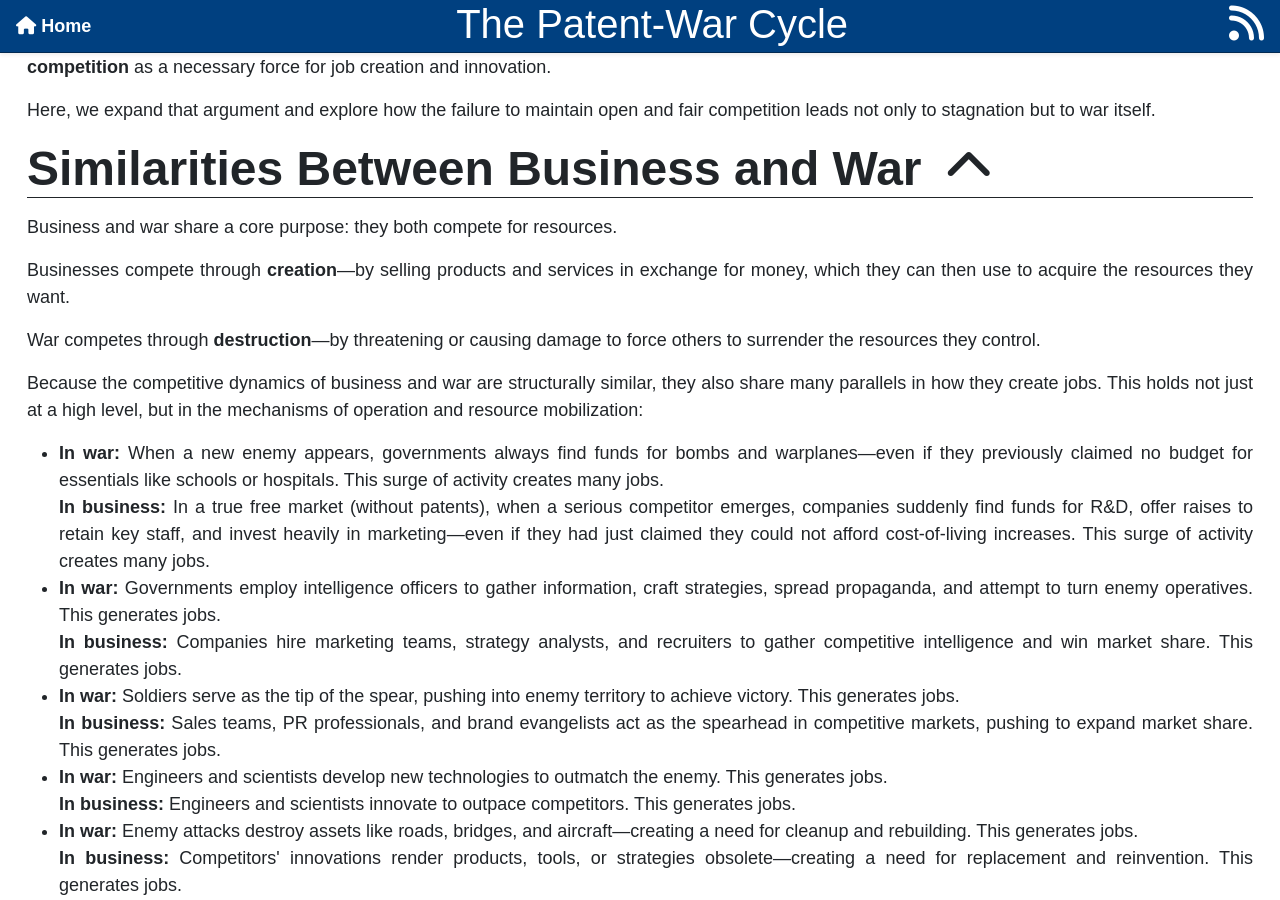
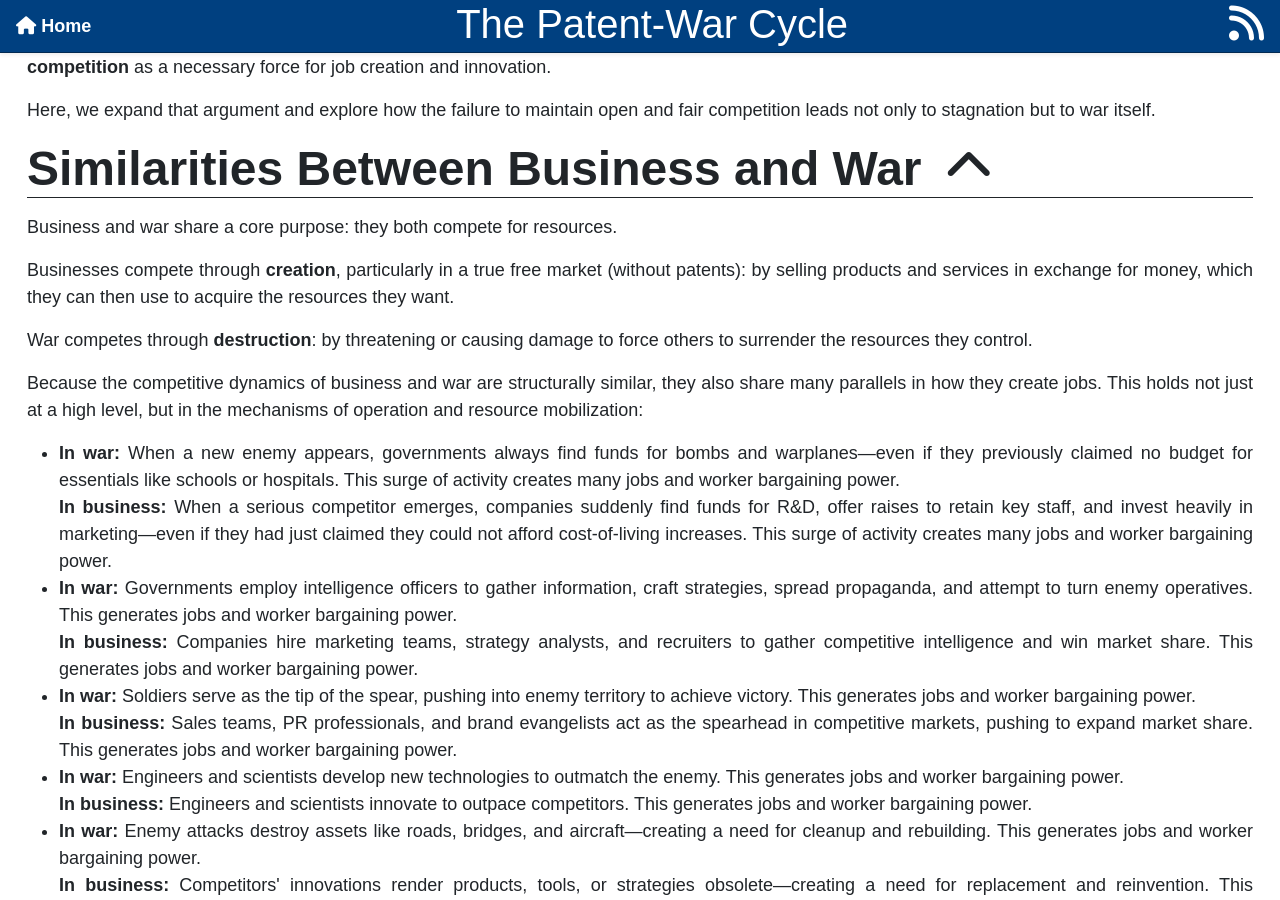
Before and after one commit to ErnestEnki/ernestenki.github.io, a Jekyll site: the page built from _articles/2025-05-27-the_patent_war_cycle.html, in a window 1280 px wide and 900 px high, scrolled down 559 px. Built offline with Jekyll 4.4.1, drawn with Linux system fonts in a browser that asks for light colours; some web fonts are replaced; comment, search, counter and statistics services are not loaded; some of the changed text lies outside the part shown.

Commit message:
improve and publish the article The Patent-War Cycle

```diff
--- a/_articles/2025-05-02-the_patent_war_cycle.html
+++ b/_articles/2025-05-27-the_patent_war_cycle.html
@@ -31,42 +30,42 @@ draft: true
       <div>
         <p>Business and war share a core purpose: they both compete for resources.</p>
 
-        <p>Businesses compete through <strong>creation</strong>—by selling products and services in exchange for money, which they can then use to acquire the resources they want.</p>
+        <p>Businesses compete through <strong>creation</strong>, particularly in a true free market (without patents): by selling products and services in exchange for money, which they can then use to acquire the resources they want.</p>
 
-        <p>War competes through <strong>destruction</strong>—by threatening or causing damage to force others to surrender the resources they control.</p>
+        <p>War competes through <strong>destruction</strong>: by threatening or causing damage to force others to surrender the resources they control.</p>
 
         <p>Because the competitive dynamics of business and war are structurally similar, they also share many parallels in how they create jobs. This holds not just at a high level, but in the mechanisms of operation and resource mobilization:</p>
 
 
         <ul>
-          <li><strong>In war:</strong> When a new enemy appears, governments always find funds for bombs and warplanes—even if they previously claimed no budget for essentials like schools or hospitals. This surge of activity creates many jobs.
+          <li><strong>In war:</strong> When a new enemy appears, governments always find funds for bombs and warplanes—even if they previously claimed no budget for essentials like schools or hospitals. This surge of activity creates many jobs and worker bargaining power.
             <br />
-            <strong>In business:</strong> In a true free market (without patents), when a serious competitor emerges, companies suddenly find funds for R&D, offer raises to retain key staff, and invest heavily in marketing—even if they had just claimed they could not afford cost-of-living increases. This surge of
-            activity creates many jobs.
+            <strong>In business:</strong> When a serious competitor emerges, companies suddenly find funds for R&D, offer raises to retain key staff, and invest heavily in marketing—even if they had just claimed they could not afford cost-of-living increases. This surge of
+            activity creates many jobs and worker bargaining power.
           </li>
 
-          <li><strong>In war:</strong> Governments employ intelligence officers to gather information, craft strategies, spread propaganda, and attempt to turn enemy operatives. This generates jobs.
+          <li><strong>In war:</strong> Governments employ intelligence officers to gather information, craft strategies, spread propaganda, and attempt to turn enemy operatives. This generates jobs and worker bargaining power.
             <br />
-            <strong>In business:</strong> Companies hire marketing teams, strategy analysts, and recruiters to gather competitive intelligence and win market share. This generates jobs.
+            <strong>In business:</strong> Companies hire marketing teams, strategy analysts, and recruiters to gather competitive intelligence and win market share. This generates jobs and worker bargaining power.
           </li>
 
-          <li><strong>In war:</strong> Soldiers serve as the tip of the spear, pushing into enemy territory to achieve victory. This generates jobs.
+          <li><strong>In war:</strong> Soldiers serve as the tip of the spear, pushing into enemy territory to achieve victory. This generates jobs and worker bargaining power.
             <br />
-            <strong>In business:</strong> Sales teams, PR professionals, and brand evangelists act as the spearhead in competitive markets, pushing to expand market share. This generates jobs.
+            <strong>In business:</strong> Sales teams, PR professionals, and brand evangelists act as the spearhead in competitive markets, pushing to expand market share. This generates jobs and worker bargaining power.
           </li>
 
-          <li><strong>In war:</strong> Engineers and scientists develop new technologies to outmatch the enemy. This generates jobs.
+          <li><strong>In war:</strong> Engineers and scientists develop new technologies to outmatch the enemy. This generates jobs and worker bargaining power.
             <br />
-            <strong>In business:</strong> Engineers and scientists innovate to outpace competitors. This generates jobs.
+            <strong>In business:</strong> Engineers and scientists innovate to outpace competitors. This generates jobs and worker bargaining power.
           </li>
 
-          <li><strong>In war:</strong> Enemy attacks destroy assets like roads, bridges, and aircraft—creating a need for cleanup and rebuilding. This generates jobs.
+          <li><strong>In war:</strong> Enemy attacks destroy assets like roads, bridges, and aircraft—creating a need for cleanup and rebuilding. This generates jobs and worker bargaining power.
             <br />
-            <strong>In business:</strong> Competitors' innovations render products, tools, or strategies obsolete—creating a need for replacement and reinvention. This generates jobs.
+            <strong>In business:</strong> Competitors' innovations render products, tools, or strategies obsolete—creating a need for replacement and reinvention. This generates jobs and worker bargaining power.
           </li>
         </ul>
 
-        <p>These parallels are no coincidence. Both business and war create jobs by embracing <strong>competition without patent barriers</strong>. They ignore monopolies, and in doing so, unleash innovation and economic dynamism. We will soon explore historical examples that show this dynamic in action.</p>
+        <p>These parallels are no coincidence. Both business and war create jobs and worker bargaining power by embracing <strong>competition without patent barriers</strong>. They ignore monopolies and oligopolies, and in doing so, unleash innovation and economic dynamism. We will soon explore historical examples that show this dynamic in action.</p>
 
       </div>
     </article>
@@ -94,7 +93,7 @@ draft: true
         <img src="/books/patent_dystopia/images/patent_war_cycle.png" class="rounded mx-auto d-block" alt="Diagram of the Patent-War Cycle" />
 
         <ul>
-          <li><strong>Patents weaken the economy:</strong> A strong, strictly enforced patent system undermines innovation, weakens the job market and economy, and blocks individuals and companies from gaining Education.</li>
+          <li><strong>Patents weaken the economy:</strong> A strong and strictly enforced patent system undermines innovation, weakens the job market and economy, and blocks individuals and companies from gaining Education.</li>
 
           <li><strong>Countries differ in their responses:</strong>
             <ul>
@@ -140,7 +139,7 @@ draft: true
 
         <p>As Venetian artisans emigrated, they sought similar protections in their new homes. This led to the diffusion of patent systems across Europe.</p>
 
-        <p>This <strong>introducer-based model</strong> created room for some level of competition. Each city-state could issue its own patents to local introducers, allowing knowledge and skills to spread through the region. This is in sharp contrast to today’s global patent system, where protection is given to the
+        <p>This <strong>introducer-based model</strong> created a lot of room for competition. Each city-state issued its own patents to local introducers, and only if they thought the invention wouldn't naturally arrive quickly enough, allowing knowledge and skills to spread through the region. This is in sharp contrast to today’s global patent system, where protection is given to the
           <strong>original inventor</strong> and enforced across international borders—often with indefinite monopoly power through legal strategies like <a href="https://en.wikipedia.org/wiki/Evergreening" target="_blank">evergreening</a> or chained patents.
         </p>
 
@@ -233,7 +232,7 @@ draft: true
             Germany</strong>, and which open an extensive field for the exercise of American ingenuity and improvement
         </p>
 
-        <p>Eventually, Britain was forced to make peace and formally accept American independence—not only because of military setbacks, but also because it needed the United States as a geopolitical ally. More urgent threats were emerging in Europe, particularly the rise of the <a
+        <p>Eventually, Britain was forced to make peace and formally accept American independence—not only because of military setbacks, but also because the United States became an industrial powerhouse, and as such could become a powerful geopolitical ally. More urgent threats were emerging in Europe, particularly the rise of the <a
             href="https://en.wikipedia.org/wiki/Holy_Alliance">Holy Alliance</a> and the shifting balance of power on the continent.</p>
 
         <p>In summary, <strong>strict patent enforcement in Britain</strong> and <strong>lax enforcement in America</strong> allowed the United States to rapidly build its industrial base, stimulate economic prosperity, and ultimately gain the strength to confront Britain economically, and later, militarily. By
@@ -402,7 +401,8 @@ draft: true
         <p>In summary, <strong>strict patent enforcement in the United States</strong> and the <strong>absence of patent restrictions in the Soviet Union</strong> allowed the Soviets to rapidly build their industrial base and gain the strength to intimidate and challenge other nations—despite the inherent flaws of
           their planned economy.
           The United States was only able to defeat them by abandoning patent enforcement themselves. This shift unleashed a surge of innovation and industrial production—most notably in Silicon Valley and NASA—which enabled the U.S. to catch up technologically and ultimately outcompete the Soviet Union.
-        </p>
+          However the their fall enabled the United States and western allies (who became powerful via their earlier patent piracy) to push for most of the world to stonger and stricter patent systems.
+         </p>
 
       </div>
     </article>
@@ -461,7 +461,7 @@ draft: true
           services, to proactively prevent competitors from doing it first.</p>
         <p>This would lead to factories and offices opening across diverse regions, and competition would drive down prices while improving quality. The result would be a massive surge in job creation, helping the global economy stabilize and reducing the appeal of demagogues and extreme ideologies.</p>
 
-        <p>More importantly, innovation and economic prosperity would no longer be exclusive to countries willing to disregard human rights. Instead, ethical and reputable producers everywhere could compete on equal footing. This shift would weaken the monopoly power of authoritarian regimes and strengthen the moral
+        <p>More importantly, innovation and economic prosperity would no longer be exclusive to countries willing to disregard patents, and unfortuantely also disregard human rights. Instead, ethical and reputable producers everywhere could compete on equal footing. This shift would weaken the monopoly power of authoritarian regimes and strengthen the moral
           and economic influence of open societies. Over time, it could even pressure abusive governments to reform from within.</p>
 
       </div>
```
Also changed, not shown: other parts of _articles/2025-05-27-the_patent_war_cycle.html (+10 -11 lines).
